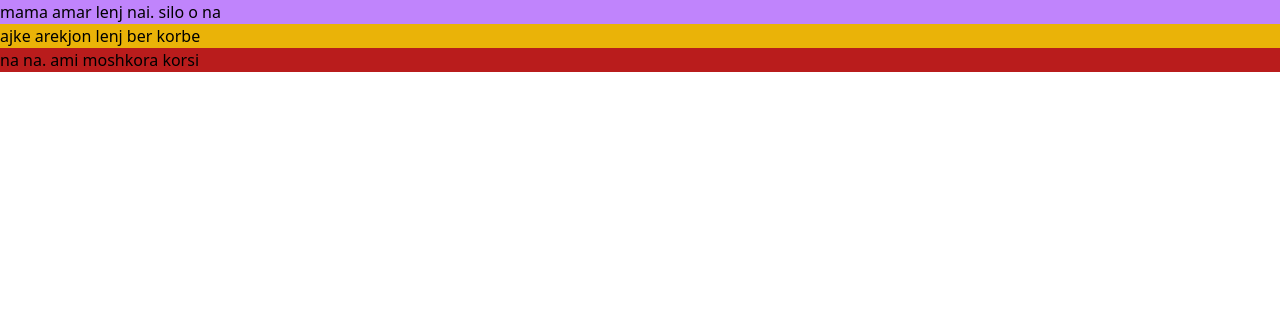
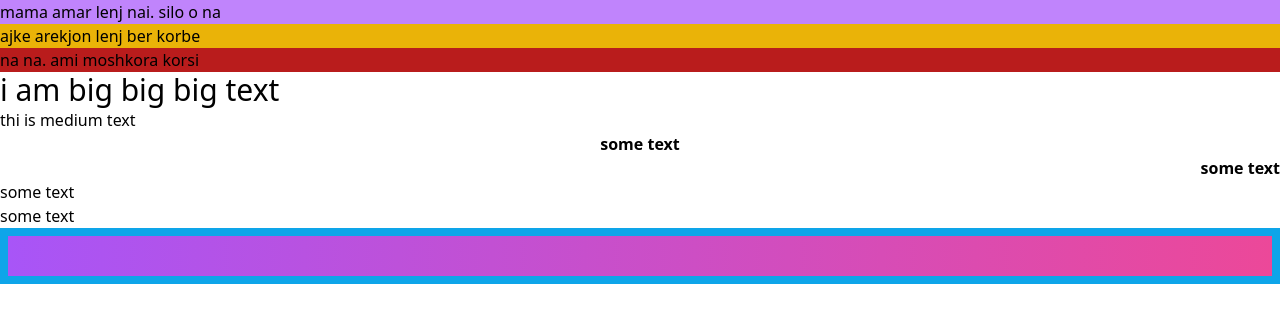
Before and after one commit to salman-ibne-shofi/intro-to-tailwind-css, a plain HTML site: page index.html in a window 1280 px wide. Drawn offline with nearby package versions, Linux system fonts and the light colour scheme.

Commit message:
font-size and border related tailwind

```diff
--- a/index.html
+++ b/index.html
@@ -10,5 +10,17 @@
         <h1 class="bg-purple-400">mama amar lenj nai. silo o na</h1>
         <h3 class="bg-yellow-500">ajke arekjon lenj ber korbe</h3>
         <p class="bg-red-700">na na. ami moshkora korsi</p>
+        <!-- font size -->
+        <section>
+            <h1 class="text-3xl">i am big big big text</h1>
+            <h3>thi is medium text</h3>
+            <p class="font-bold text-center">some text</p>
+            <p class="font-semibold text-right">some text</p>
+            <p>some text</p>
+            <p>some text</p>
+            <div
+                class="border-8 border-sky-500 h-14 bg-gradient-to-r from-purple-500 to-pink-500"
+            ></div>
+        </section>
     </body>
 </html>
```
